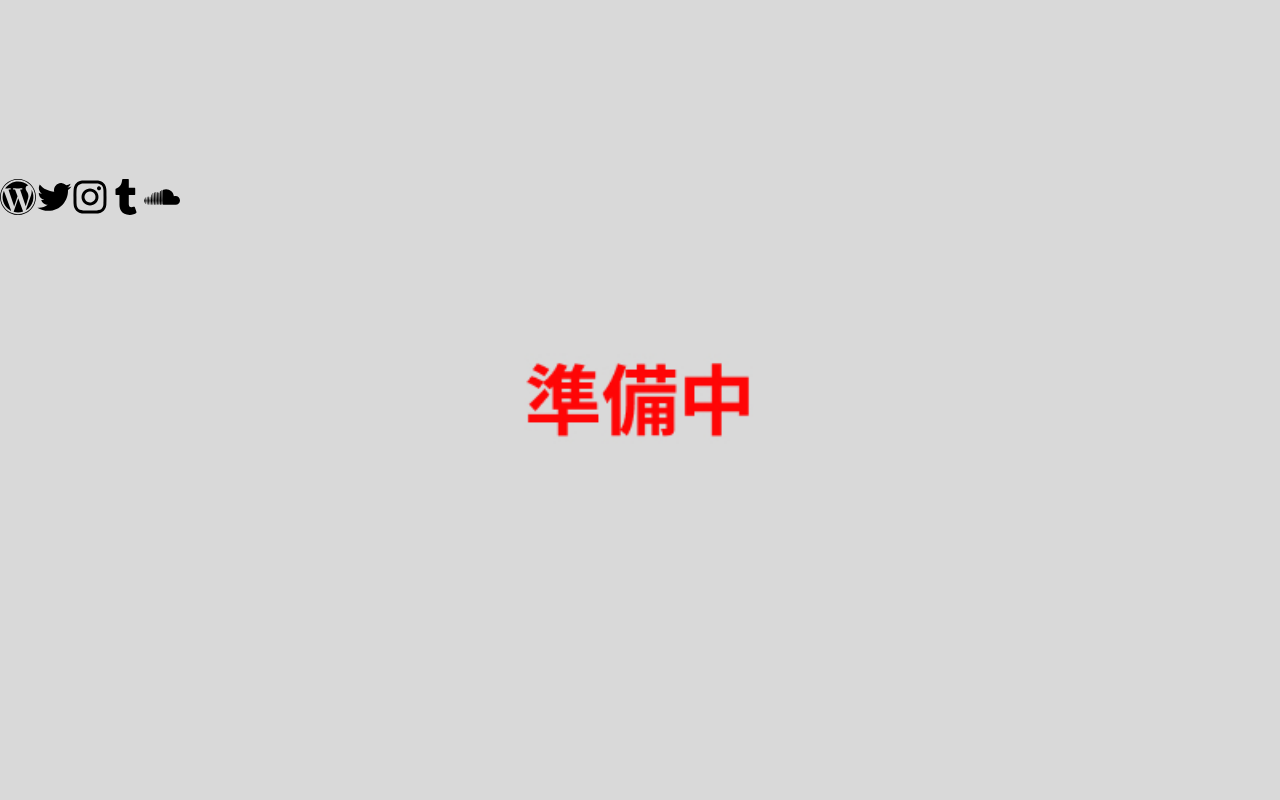
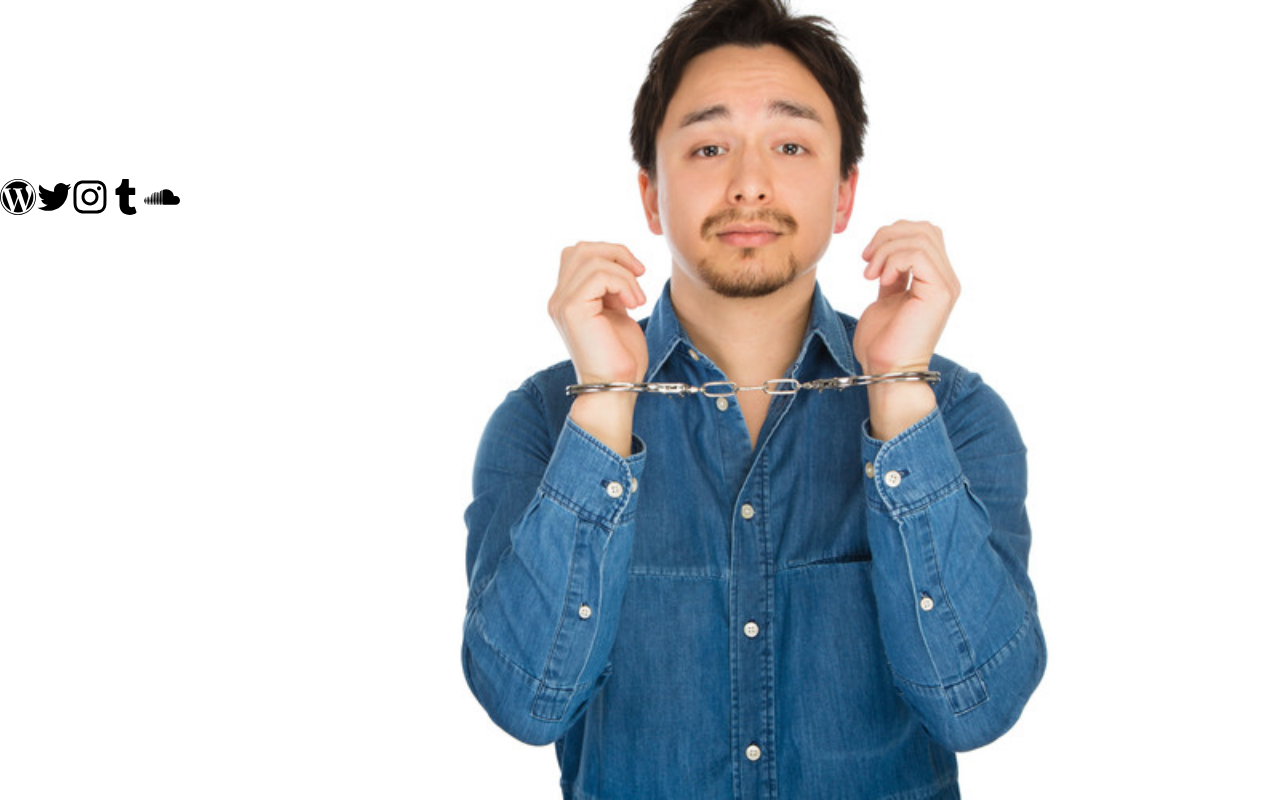
Before and after one commit to MaxEzaki/maxezaki-portal-website, a Next.js app: page /mc in a window 1280 px wide. Built offline with nearby package versions, Linux system fonts and the light colour scheme; what linaria would draw is missing.

Commit message:
feat: レンダリング方式変更とmcの写真追加
ハッシュタグクリック時にページ遷移をやめた

```diff
--- a/src/components/organisms/Card.tsx
+++ b/src/components/organisms/Card.tsx
@@ -1,19 +1,11 @@
+import { useState, useEffect, HtmlHTMLAttributes } from 'react';
 import Link from 'next/link';
 import Image from 'next/image';
 import { css } from 'linaria';
 import { format } from 'date-fns';
 import ContactButton from '../molecules/ContactButton';
-
-type CharactorType = {
-  character: {
-    name: string;
-    image: {
-      src: string;
-      alt: string;
-    };
-    description: string;
-  };
-};
+import { hashtags } from '../../data/hashtags';
+import { characters } from '../../data/characters';
 
 const card = {
   wrapper: css`
@@ -49,7 +41,8 @@ const card = {
     description: css`
       padding-bottom: 0.3rem;
       white-space: pre-wrap;
-      a {
+      a,
+      span {
         color: var(--color-blue);
         transition: all 0.4s;
         &:hover {
@@ -92,49 +85,31 @@ const buttonWrapper = css`
   align-items: center;
 `;
 
-const hashtags = [
-  {
-    id: 1,
-    name: 'フリー素材',
-    link: '/stockphoto',
-  },
-  {
-    id: 2,
-    name: '司会',
-    link: '/mc',
-  },
-  {
-    id: 3,
-    name: 'ITエンジニア',
-    link: '/engineer',
-  },
-  {
-    id: 4,
-    name: '塾講師',
-    link: '/teacher',
-  },
-  {
-    id: 5,
-    name: 'パーカショニスト',
-    link: '/percussionist',
-  },
-  {
-    id: 6,
-    name: '演者',
-    link: '/actor',
-  },
-];
+const Card = () => {
+  const [filtredCharacter, setFiltredCharacter] = useState(characters);
+  const handleCharacter = (value: string) => {
+    value !== 'index'
+      ? setFiltredCharacter(filterCharacter(value))
+      : setFiltredCharacter(filterCharacter('index'));
+  };
+  const filterCharacter = (characterType: string) => {
+    let filtredPokemon = characters.filter((e) => e.type === characterType);
+    return filtredPokemon;
+  };
+  useEffect(() => {
+    setFiltredCharacter(filterCharacter('index'));
+  }, []);
 
-const Card = (props: CharactorType) => {
-  const { name, image, description } = props.character;
   return (
     <div className={card.wrapper}>
-      <div>
-        <p className={card.name}>{name}</p>
+      {filtredCharacter &&
+        filtredCharacter.map((e, index) => (
+          <div key={index}>
+            <p className={card.name}>{e.name}</p>
             <div className={card.imageContainer}>
               <Image
-            src={image.src}
-            alt={image.alt}
+                src={e.image.src}
+                alt={e.image.alt}
                 layout="fill"
                 objectFit="cover"
                 loading="eager"
@@ -143,14 +118,18 @@ const Card = (props: CharactorType) => {
             <div className={card.content.wrapper}>
               <p
                 className={card.content.description}
-            dangerouslySetInnerHTML={{ __html: description }}
+                dangerouslySetInnerHTML={{ __html: e.description }}
               ></p>
               <div className={tags.wrapper}>
                 {hashtags.map((e) => {
                   return (
-                <Link href={e.link} key={e.id}>
-                  <a className={tags.text}>#{e.name}</a>
-                </Link>
+                    <a
+                      className={tags.text}
+                      key={e.id}
+                      onClick={() => handleCharacter(e.value)}
+                    >
+                      #{e.name}
+                    </a>
                   );
                 })}
               </div>
@@ -160,6 +139,7 @@ const Card = (props: CharactorType) => {
               <ContactButton />
             </div>
           </div>
+        ))}
     </div>
   );
 };
--- /dev/null
+++ b/src/data/characters.ts
@@ -0,0 +1,69 @@
+export const characters = [
+  {
+    name: 'Max_Ezaki',
+    image: {
+      src: '/max_index.jpeg',
+      alt: 'Max_Ezaki Index',
+    },
+    description: `現役ドイツ人ハーフのマックスさんです。\n好きな食べ物はビールです。`,
+    type: 'index',
+  },
+  {
+    name: 'Max_Ezaki',
+    image: {
+      src: '/max_stockphoto.jpeg',
+      alt: 'Max_Ezaki StockPhoto Model',
+    },
+    description: `<a href="https://www.pakutaso.com/Max_Ezaki.html" target="_blank">ぱくたそ</a>という日本一のフリー素材サイトでフリー素材モデルやってます。使ってくれたら喜びます。`,
+    type: 'stockphoto',
+  },
+  {
+    name: 'Max_Ezaki',
+    image: {
+      src: '/max_mc.jpeg',
+      alt: 'Max_Ezaki MC',
+    },
+    description: `イベント司会、結婚式司会（日英含む）などたまにやってます。台本は必須アイテム。あとビール。`,
+    type: 'mc',
+  },
+  {
+    name: 'Max_Ezaki',
+    image: {
+      src: '/max_engineer.jpeg',
+      alt: 'Max_Ezaki Engineer',
+    },
+    description: `一応ITエンジニアやってます。PHP, Vue, Typescript あたりでしょうか。React はお触り中です。`,
+    type: 'engineer',
+  },
+  {
+    name: 'Max_Ezaki',
+    image: {
+      src: '/max_teacher.jpeg',
+      alt: 'Max_Ezaki Teacher',
+    },
+    description: `中学生メインで数学と理科を教えてました（英語ではない）。集団、個別どちらも対応可能。最後はイギリスで教えてました。`,
+    type: 'teacher',
+  },
+  {
+    name: 'Max_Ezaki',
+    image: {
+      src: '/max_percussionist.jpeg',
+      alt: 'Max_Ezaki Percussionist',
+    },
+    description: `<a href="https://bommer.me" target="_blank">BOMmER</a>というバンドで太鼓叩いてます。荷物量エグいんでライブのときはタクシー絶対。`,
+    type: 'percussionist',
+  },
+  {
+    name: 'Max_Ezaki',
+    image: {
+      src: '/max_actor.jpeg',
+      alt: 'Max_Ezaki Actor',
+    },
+    description: `動画もいけます。下記よりご視聴ください。
+    - <a href="https://vimeo.com/466401103" target="_blank">トレーラームービー</a>
+    - <a href="https://vimeo.com/466400923" target="_blank">動画広告</a>
+    - <a href="https://vimeo.com/466400672" target="_blank">【ドクターシーラボ公式】商品紹介</a>
+    <a href="https://soundcloud.com/max-ezaki/sets/voice-sample-from-trailer-movie-remind?si=9a77e471d4bc4c77ae56485e12b9a471&utm_source=clipboard&utm_medium=text&utm_campaign=social_sharing" target="_blank">ボイスサンプル</a>もあります`,
+    type: 'actor',
+  },
+];
--- /dev/null
+++ b/src/data/hashtags.ts
@@ -0,0 +1,38 @@
+export const hashtags = [
+  {
+    id: 1,
+    name: 'フリー素材',
+    link: '/stockphoto',
+    value: 'stockphoto',
+  },
+  {
+    id: 2,
+    name: '司会',
+    link: '/mc',
+    value: 'mc',
+  },
+  {
+    id: 3,
+    name: 'ITエンジニア',
+    link: '/engineer',
+    value: 'engineer',
+  },
+  {
+    id: 4,
+    name: '塾講師',
+    link: '/teacher',
+    value: 'teacher',
+  },
+  {
+    id: 5,
+    name: 'パーカショニスト',
+    link: '/percussionist',
+    value: 'percussionist',
+  },
+  {
+    id: 6,
+    name: '演者',
+    link: '/actor',
+    value: 'actor',
+  },
+];
```
Also changed, not shown: pages/index.tsx (+1 -10 lines), 1 other file (tests, documents, lock files or other folders). Lines whose indentation alone changed are shown as unchanged.
